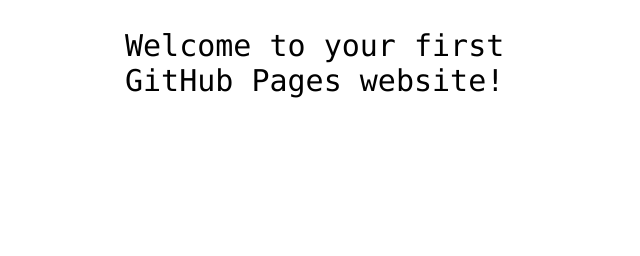
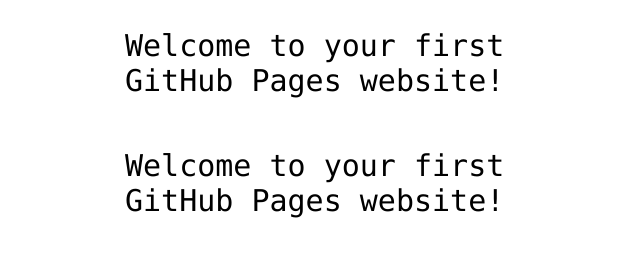
Before and after one commit to yuhuashi200/hello-world, a plain HTML site: page index.html in a window 1280 px wide. Shown: the part 360-616 px from the top of the page, without its empty margins (315-955 px from the left). Drawn offline with Linux system fonts and the light colour scheme.

Commit message:
Update index.html

```diff
--- a/index.html
+++ b/index.html
@@ -13,6 +13,6 @@
 
 <!-- Change this code here by copy and pasting your template on line 15 -->
 <p>Welcome to your first GitHub Pages website!</p>
-
+<p>Welcome to your first GitHub Pages website!</p>
 </body>
 </html>
```
